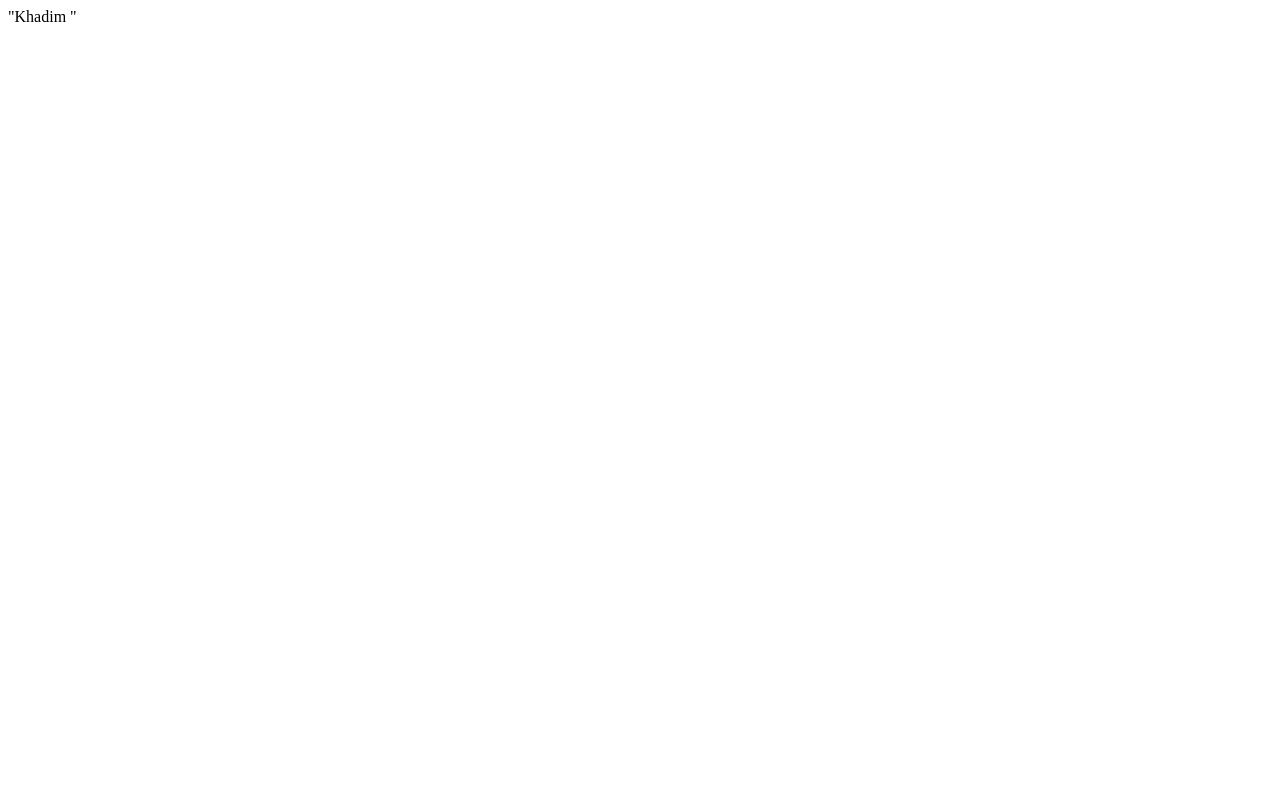
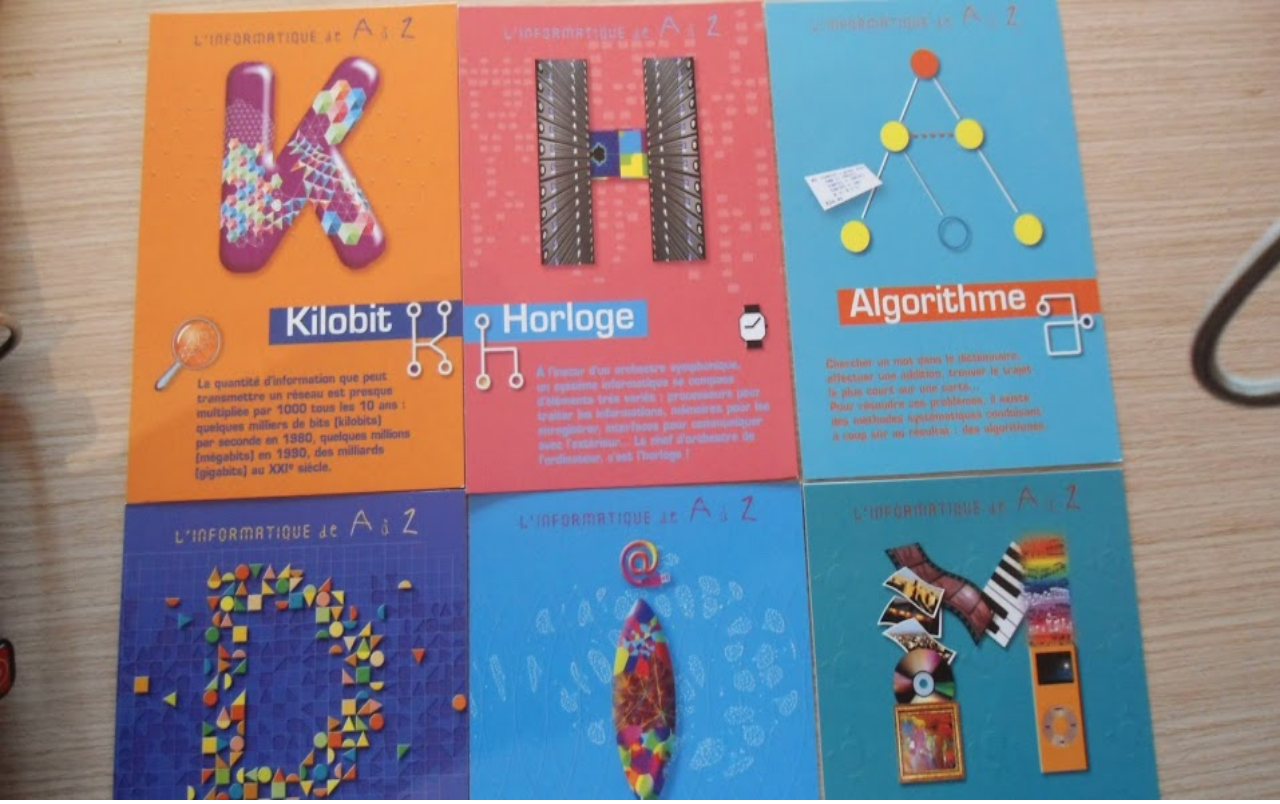
Before and after one commit to alakhame/alakhame.github.io, a plain HTML site: page index.html in a window 1280 px wide. Drawn offline with Linux system fonts and the light colour scheme.

Commit message:
new index

```diff
--- /dev/null
+++ b/css/style.css
@@ -0,0 +1,24 @@
+body, html{
+	height:100%;
+	width:100%;
+	/*background: url('../img/abc_info.jpg') no-repeat fixed center;
+	background-size: 100%;*/
+}
+
+body{
+	margin: 0;
+}
+
+#abc,#abc img{
+	width:100%;
+	height:100%;
+}
+
+* {
+	-webkit-box-sizing: border-box;
+	-moz-box-sizing: border-box;
+	box-sizing: border-box;
+}
+::-webkit-scrollbar {
+    width: 0px;
+}
--- a/index.html
+++ b/index.html
@@ -1 +1,12 @@
-"Khadim "
+<!DOCTYPE html>
+<html>
+<head>
+	<title> Khadim's</title>
+	<link rel="stylesheet" href="css/style.css" />
+</head>
+<body>
+	<div id="abc">
+		<img src="img/abc_info.jpg" />
+	</div>
+</body>
+</html>
```
Also changed, not shown: img/abc_info.JPG (added).
